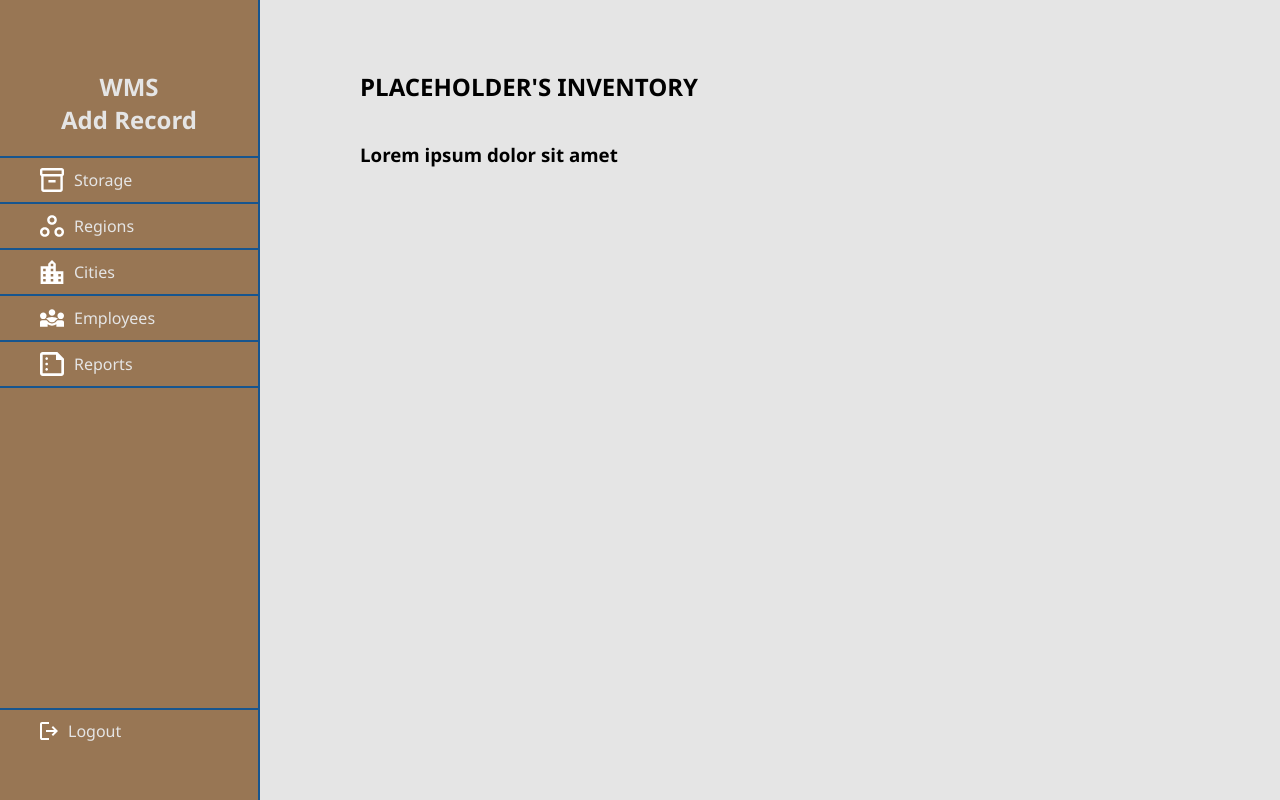
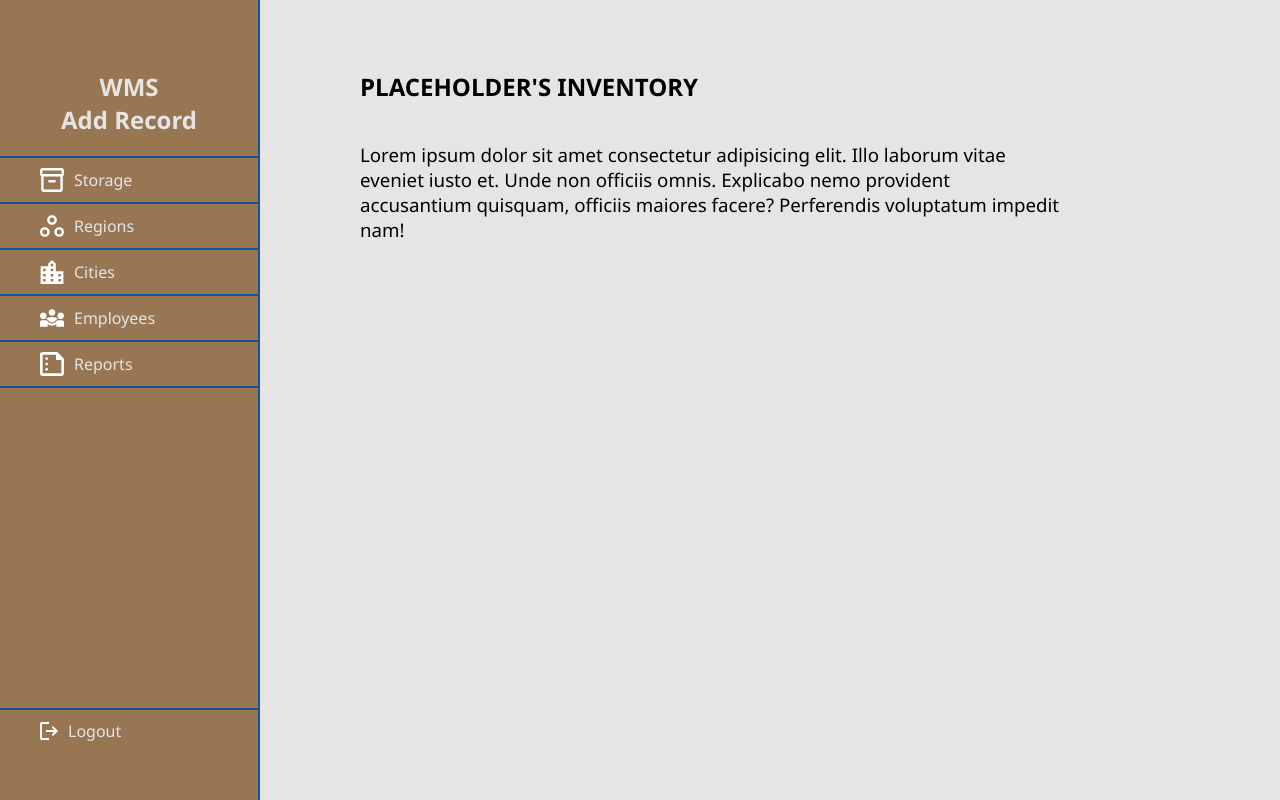
Before and after one commit to OrcunSelbasan/engr-372-term-project, a PHP site: page /view/storage-add-record.php in a window 1280 px wide. Run offline with PHP 8.4, Linux system fonts and the light colour scheme; the visitor is signed in with stand-in values (Sample User, id 1).

Commit message:
Fixed subheader font-weight and width

```diff
--- a/view/storage-add-record.php
+++ b/view/storage-add-record.php
@@ -21,7 +21,7 @@
         <main class="storage-main">
             <h2 class="storage-header">PLACEHOLDER'S INVENTORY</h2>
             <section class="storage-subheader-wrapper">
-                <h3 class="storage-subheader">Lorem ipsum dolor sit amet</h3>
+                <h3 class="storage-subheader" style="max-width: 700px; font-weight: 500;">Lorem ipsum dolor sit amet consectetur adipisicing elit. Illo laborum vitae eveniet iusto et. Unde non officiis omnis. Explicabo nemo provident accusantium quisquam, officiis maiores facere? Perferendis voluptatum impedit nam!</h3>
             </section>
         </main>
     </body>
--- a/view/storage.php
+++ b/view/storage.php
@@ -21,7 +21,7 @@
         <main class="storage-main">
             <h2 class="storage-header">PLACEHOLDER'S INVENTORY</h2>
             <section class="storage-subheader-wrapper">
-                <h3 class="storage-subheader">Lorem ipsum dolor sit amet</h3>
+                <h3 class="storage-subheader" style="font-weight: 500;">Lorem ipsum dolor sit amet</h3>
                 <div class="storage-subheader-buttons">
                     <button class="btn btn-white btn-export">
                         <a href="link-download" class="storage-action-btn">
```
